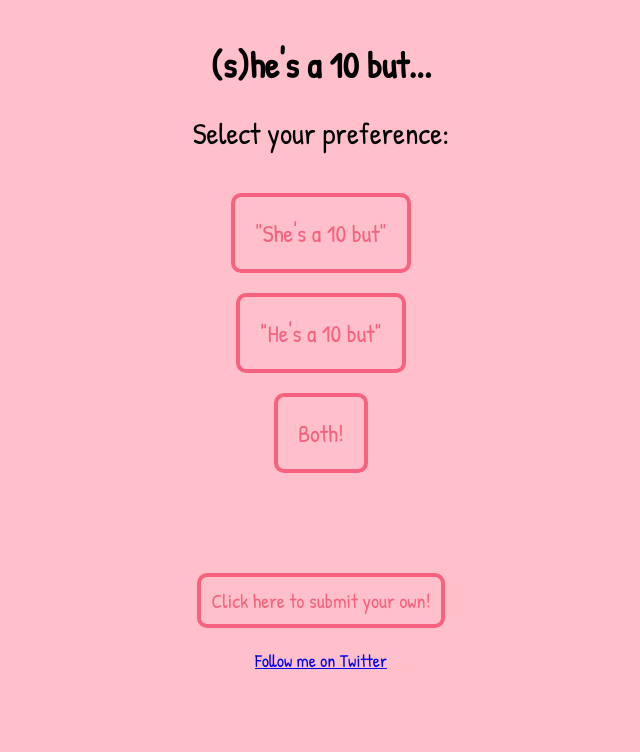
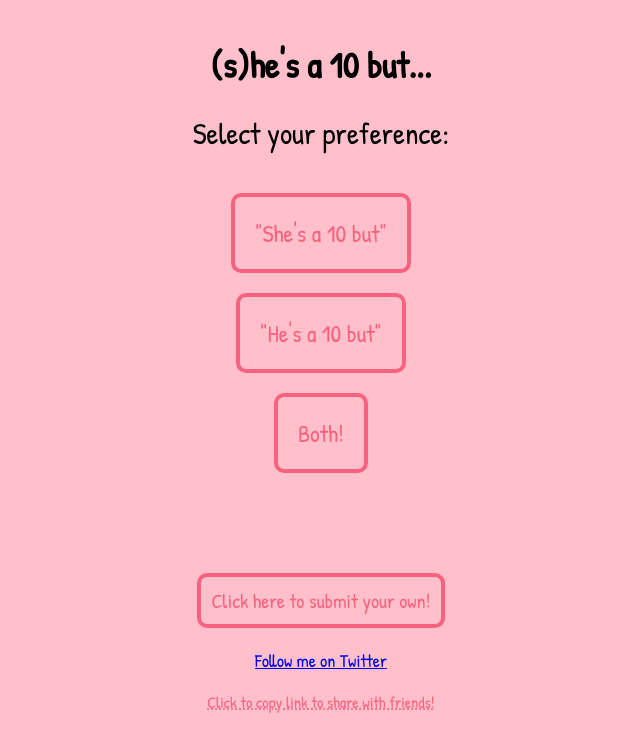
Before and after one commit to ridoy/satb, a website: page public/index.html in a window 1280 px wide. Shown: the whole page, without its empty margins (319-959 px from the left). Drawn offline with nearby package versions, Linux system fonts and the light colour scheme.

Commit message:
Add copy link

```diff
--- a/public/index.html
+++ b/public/index.html
@@ -109,7 +109,9 @@
                 <br/>
                 <button class="button submit-button">Submit!</button>
             </div>
-
+            <div class="share-with-a-friend">
+                <span class="share-with-a-friend-link">Click to copy link to share with friends!</span>
+            </div>
         </div>
 
         <script src="main.js"></script>
--- a/public/main.js
+++ b/public/main.js
@@ -11,6 +11,7 @@ const voteButtons = document.querySelectorAll(".vote-button");
 const nextButton = document.querySelector(".next-button");
 const openSubmitMenuButton = document.querySelector(".open-submit-menu-button");
 const submitButton = document.querySelector(".submit-button");
+const copyLinkButton = document.querySelector(".share-with-a-friend-link");
 
 const submitMenuGenderSelection = document.querySelector(".submit-menu-gender-selection");
 const submitMenuRatingSelection = document.querySelector(".submit-menu-rating-selection");
@@ -226,6 +227,11 @@ nextButton.addEventListener("click", (e) => {
 //     loadPrompt();
 // })
 
+copyLinkButton.addEventListener('click', function() {
+    gtag('event', 'share');
+    navigator.clipboard.writeText("https://www.shesatenbut.org");
+});
+
 
 function updateHeader(gender, defaultRating) {
     header.innerText = `${gender}'s a ${defaultRating} but...`;
--- a/public/style.css
+++ b/public/style.css
@@ -110,3 +110,16 @@ select {
 .success-message {
     color: #378937;
 }
+
+.share-with-a-friend {
+    text-align: center;
+}
+.share-with-a-friend-link {
+    color: #f7637f;
+    text-decoration-line: underline;
+    text-decoration-style: dotted;
+    cursor: pointer;
+}
+.share-with-a-friend-link:hover {
+    color: black;
+}
```
